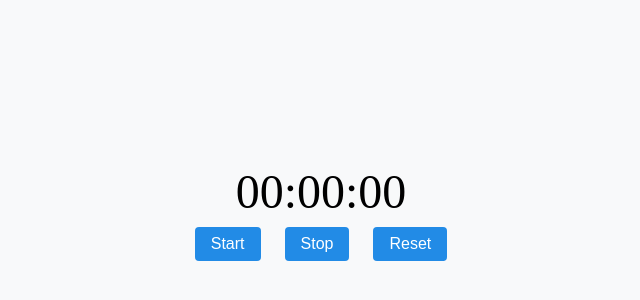
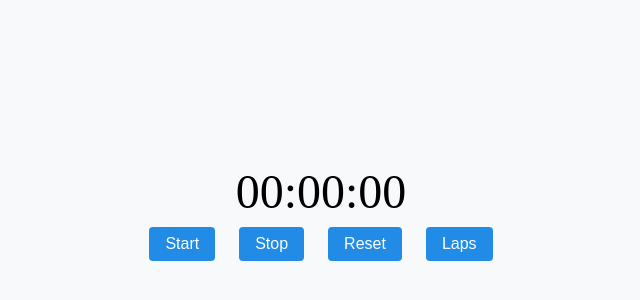
Before and after one commit to Shopify/eng-intern-assessment-react, a React app: page / in a window 1280 px wide. Shown: the part 196-496 px from the top of the page, without its empty margins (319-959 px from the left). Built offline with nearby package versions, Linux system fonts and the light colour scheme.

Commit message:
Add 'Laps' button to StopWatch component with handleLaps function

```diff
--- a/src/StopWatch.tsx
+++ b/src/StopWatch.tsx
@@ -33,6 +33,10 @@ export default function StopWatch() {
     // Implement the reset logic here
   };
 
+  const handleLaps = () => {
+    // Implement the reset logic here
+  };
+
   return (
     <section className="stopwatch-container">
       {<div className="stopwatch-time">{formatTime(elapsedTime)}</div>}
@@ -40,6 +44,7 @@ export default function StopWatch() {
         <StopWatchButton label="Start" onClick={handleStart} />
         <StopWatchButton label="Stop" onClick={handleStop} />
         <StopWatchButton label="Reset" onClick={handleReset} />
+        <StopWatchButton label="Laps" onClick={handleLaps} />
       </div>
     </section>
   );
```
